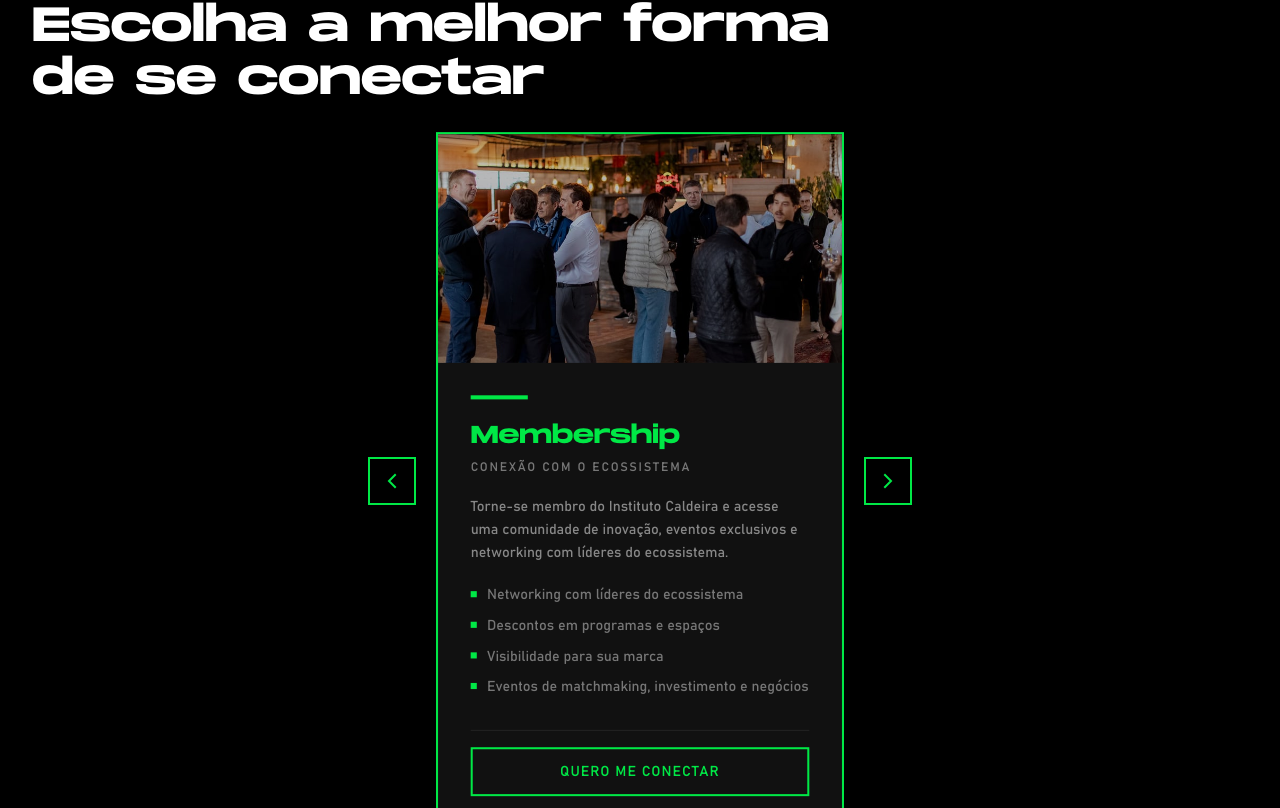
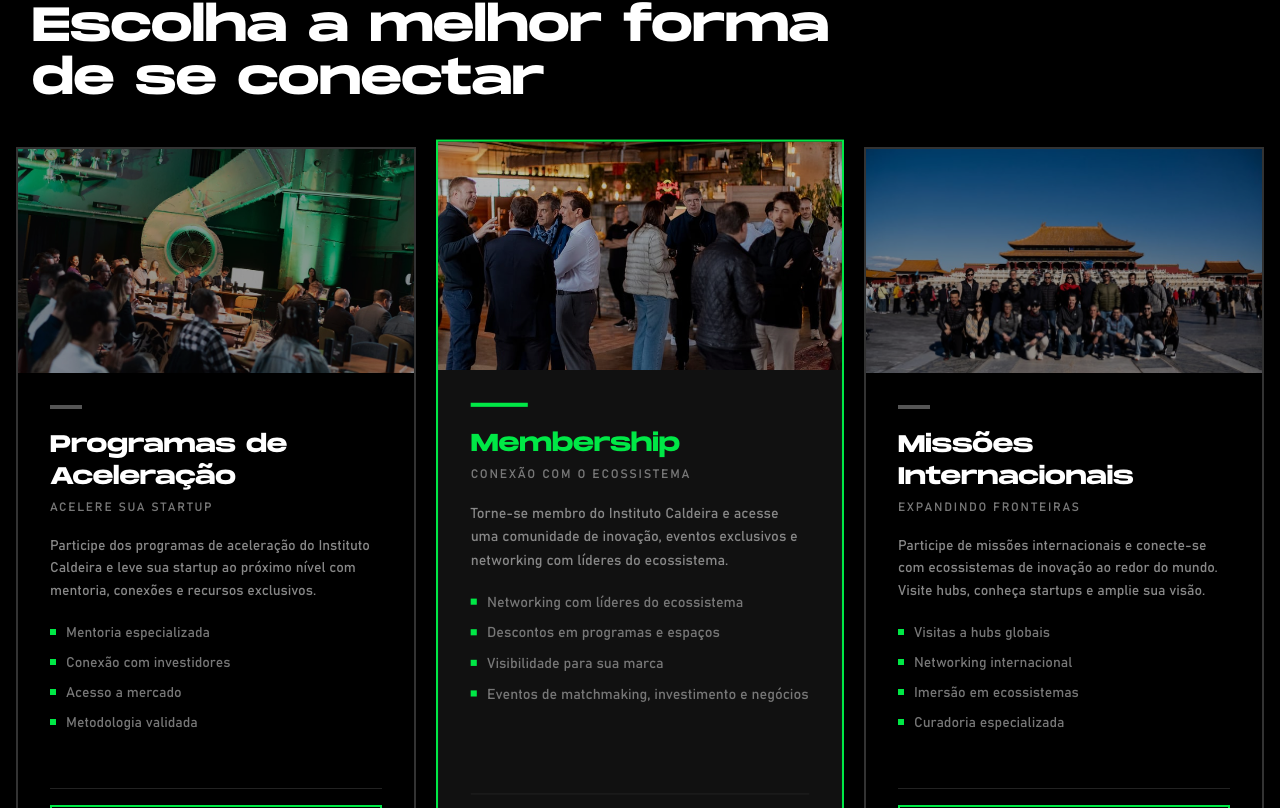
Before and after one commit to LenoXz/lp-seja-membro, a Next.js app: page / in a window 1280 px wide. Shown: the part 1507-2315 px from the top of the page. Built offline with nearby package versions, Linux system fonts and the light colour scheme; no server answers.

Commit message:
fontes caldeira bug fix

```diff
--- a/src/components/Hero.tsx
+++ b/src/components/Hero.tsx
@@ -48,19 +48,21 @@
         <p className="mb-4 font-body text-xs font-bold uppercase tracking-[3.5px] text-primary md:text-sm">
           Instituto Caldeira
         </p>
-        <h1 className="font-display text-[clamp(2.5rem,9vw,5.5rem)] font-bold leading-[1.05] tracking-[0.03em] text-white">
+        <h1 className="font-display text-[clamp(2rem,8vw,5.5rem)] font-normal leading-[1.05] tracking-[0.02em] text-white">
           Faça parte
           <br />
           da comunidade
           <br />
           <span className="text-primary">Caldeira</span>
         </h1>
-        <a
-          href="#produtos"
-          className="relative mt-12 inline-flex items-center justify-center border-2 border-primary bg-transparent px-10 py-4 font-body text-sm font-medium uppercase tracking-[0.07em] text-primary transition-all duration-300 hover:bg-primary hover:text-black md:mt-14"
-        >
-          Conheça os produtos
-        </a>
+        <div className="mt-12 md:mt-14">
+          <a
+            href="#produtos"
+            className="inline-flex items-center justify-center border-2 border-primary bg-transparent px-10 py-4 font-body text-sm font-medium uppercase tracking-[0.07em] text-primary transition-all duration-300 hover:bg-primary hover:text-black"
+          >
+            Conheça os produtos
+          </a>
+        </div>
       </div>
 
       {/* Scroll indicator - animated arrows */}
--- a/src/components/ProductCarousel.tsx
+++ b/src/components/ProductCarousel.tsx
@@ -1,6 +1,6 @@
 "use client";
 
-import { useCallback } from "react";
+import { useRef, useCallback, useEffect, useState } from "react";
 import type { Product } from "@/data/products";
 import ProductCard from "./ProductCard";
 
@@ -12,80 +12,111 @@
 }
 
 export default function ProductCarousel({ products, selectedId, onSelect, onCta }: ProductCarouselProps) {
-  const currentIndex = products.findIndex((p) => p.id === selectedId);
-  const safeIndex = currentIndex >= 0 ? currentIndex : Math.floor(products.length / 2);
+  const scrollRef = useRef<HTMLDivElement>(null);
+  const [ready, setReady] = useState(false);
 
-  const goTo = useCallback(
-    (index: number) => {
-      const clamped = Math.max(0, Math.min(products.length - 1, index));
-      onSelect(products[clamped].id);
+  const scrollToIndex = useCallback(
+    (index: number, smooth = true) => {
+      const container = scrollRef.current;
+      if (!container) return;
+      const cards = container.querySelectorAll<HTMLElement>("[data-card]");
+      const card = cards[index];
+      if (!card) return;
+
+      const scrollLeft = card.offsetLeft - (container.offsetWidth - card.offsetWidth) / 2;
+      container.scrollTo({ left: scrollLeft, behavior: smooth ? "smooth" : "instant" });
     },
-    [products, onSelect]
+    []
   );
 
-  const goPrev = () => goTo(safeIndex - 1);
-  const goNext = () => goTo(safeIndex + 1);
+  // On mount, scroll to selected card without animation
+  useEffect(() => {
+    const selectedIndex = products.findIndex((p) => p.id === selectedId);
+    const idx = selectedIndex >= 0 ? selectedIndex : Math.floor(products.length / 2);
+    requestAnimationFrame(() => {
+      scrollToIndex(idx, false);
+      setReady(true);
+    });
+    // eslint-disable-next-line react-hooks/exhaustive-deps
+  }, []);
 
-  const hasPrev = safeIndex > 0;
-  const hasNext = safeIndex < products.length - 1;
+  // Detect center card on scroll
+  useEffect(() => {
+    const container = scrollRef.current;
+    if (!container) return;
+
+    let timeout: ReturnType<typeof setTimeout>;
+
+    const handleScroll = () => {
+      clearTimeout(timeout);
+      timeout = setTimeout(() => {
+        const cards = container.querySelectorAll<HTMLElement>("[data-card]");
+        const containerCenter = container.scrollLeft + container.offsetWidth / 2;
+        let closestIndex = 0;
+        let closestDistance = Infinity;
+
+        cards.forEach((el, i) => {
+          const cardCenter = el.offsetLeft + el.offsetWidth / 2;
+          const distance = Math.abs(containerCenter - cardCenter);
+          if (distance < closestDistance) {
+            closestDistance = distance;
+            closestIndex = i;
+          }
+        });
+
+        onSelect(products[closestIndex].id);
+      }, 60);
+    };
+
+    container.addEventListener("scroll", handleScroll, { passive: true });
+    return () => {
+      container.removeEventListener("scroll", handleScroll);
+      clearTimeout(timeout);
+    };
+  }, [products, onSelect]);
+
+  const handleDotClick = (id: string) => {
+    onSelect(id);
+    const index = products.findIndex((p) => p.id === id);
+    scrollToIndex(index);
+  };
+
+  const handleCardClick = (index: number) => {
+    onSelect(products[index].id);
+    scrollToIndex(index);
+  };
 
   return (
     <div className="relative">
-      {/* Card display — single card centered */}
-      <div className="mx-auto flex items-center justify-center px-5 md:px-8">
-        {/* Left arrow */}
-        <button
-          onClick={goPrev}
-          disabled={!hasPrev}
-          className={`mr-4 flex h-12 w-12 flex-shrink-0 items-center justify-center border-2 transition-all duration-300 md:mr-6 ${
-            hasPrev
-              ? "border-primary text-primary hover:bg-primary hover:text-black cursor-pointer"
-              : "border-gray-700 text-gray-700 cursor-not-allowed"
-          }`}
-          aria-label="Produto anterior"
-        >
-          <svg width="20" height="20" viewBox="0 0 20 20" fill="none">
-            <path d="M13 4L7 10L13 16" stroke="currentColor" strokeWidth="2" strokeLinecap="square" />
-          </svg>
-        </button>
-
-        {/* Current card */}
-        <div className="w-full max-w-[400px]">
-          <ProductCard
-            product={products[safeIndex]}
-            isSelected={true}
-            onClick={() => {}}
-            onCta={() => onCta(products[safeIndex].id)}
-          />
-        </div>
-
-        {/* Right arrow */}
-        <button
-          onClick={goNext}
-          disabled={!hasNext}
-          className={`ml-4 flex h-12 w-12 flex-shrink-0 items-center justify-center border-2 transition-all duration-300 md:ml-6 ${
-            hasNext
-              ? "border-primary text-primary hover:bg-primary hover:text-black cursor-pointer"
-              : "border-gray-700 text-gray-700 cursor-not-allowed"
-          }`}
-          aria-label="Próximo produto"
-        >
-          <svg width="20" height="20" viewBox="0 0 20 20" fill="none">
-            <path d="M7 4L13 10L7 16" stroke="currentColor" strokeWidth="2" strokeLinecap="square" />
-          </svg>
-        </button>
+      <div
+        ref={scrollRef}
+        className={`hide-scrollbar flex items-stretch gap-4 overflow-x-auto snap-x snap-mandatory px-[7.5vw] pt-2 pb-2 md:gap-6 md:px-[20vw] lg:px-[calc(50vw-200px)] transition-opacity duration-300 ${
+          ready ? "opacity-100" : "opacity-0"
+        }`}
+        style={{ WebkitOverflowScrolling: "touch" }}
+      >
+        {products.map((product, i) => (
+          <div key={product.id} data-card className="flex-shrink-0 snap-center">
+            <ProductCard
+              product={product}
+              isSelected={product.id === selectedId}
+              onClick={() => handleCardClick(i)}
+              onCta={() => onCta(product.id)}
+            />
+          </div>
+        ))}
       </div>
 
       {/* Progress dots */}
       <div className="mt-6 flex items-center justify-center gap-2">
-        {products.map((product, i) => (
+        {products.map((product) => (
           <button
             key={product.id}
-            onClick={() => goTo(i)}
+            onClick={() => handleDotClick(product.id)}
             className={`h-2 transition-all duration-300 ${
-              i === safeIndex
+              product.id === selectedId
                 ? "w-8 bg-primary"
-                : "w-2 bg-gray-600 hover:bg-gray-400 cursor-pointer"
+                : "w-2 bg-gray-600"
             }`}
             aria-label={product.title}
           />
```
